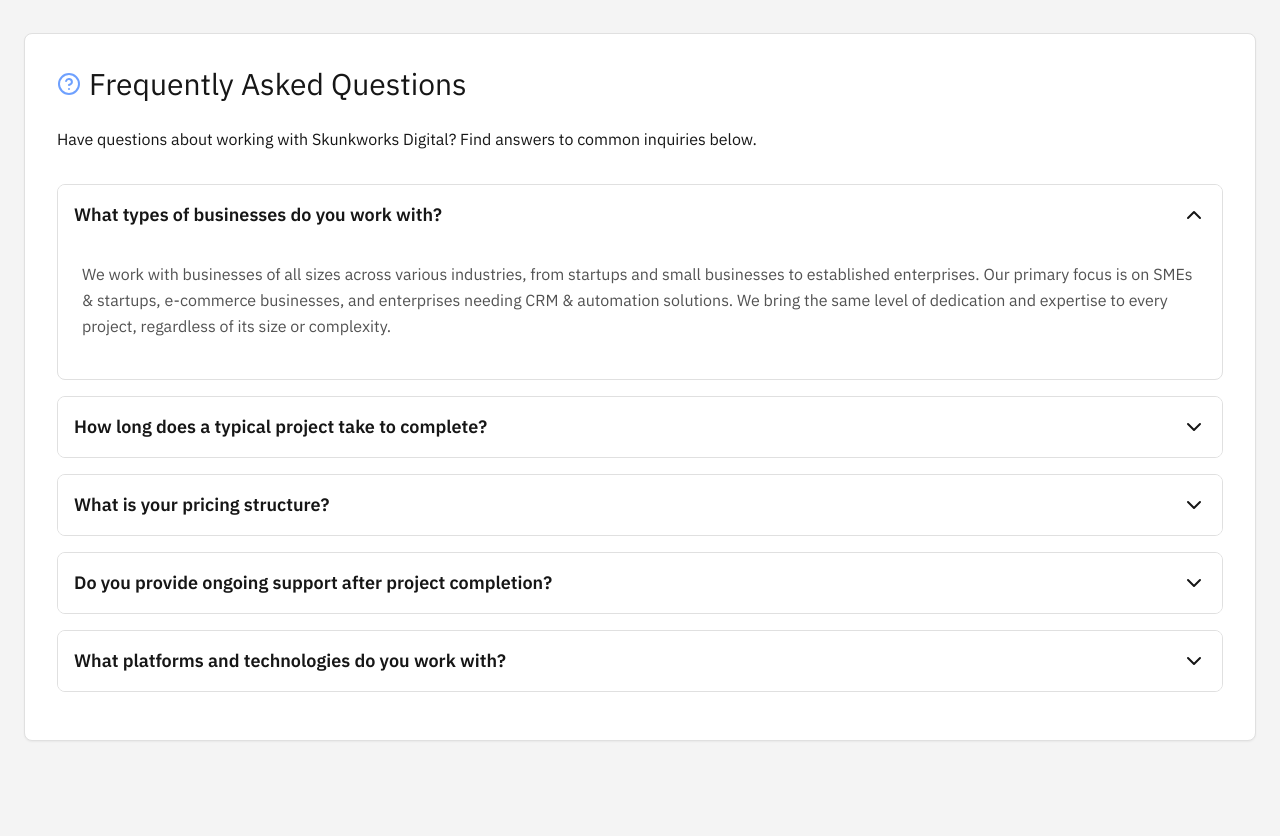
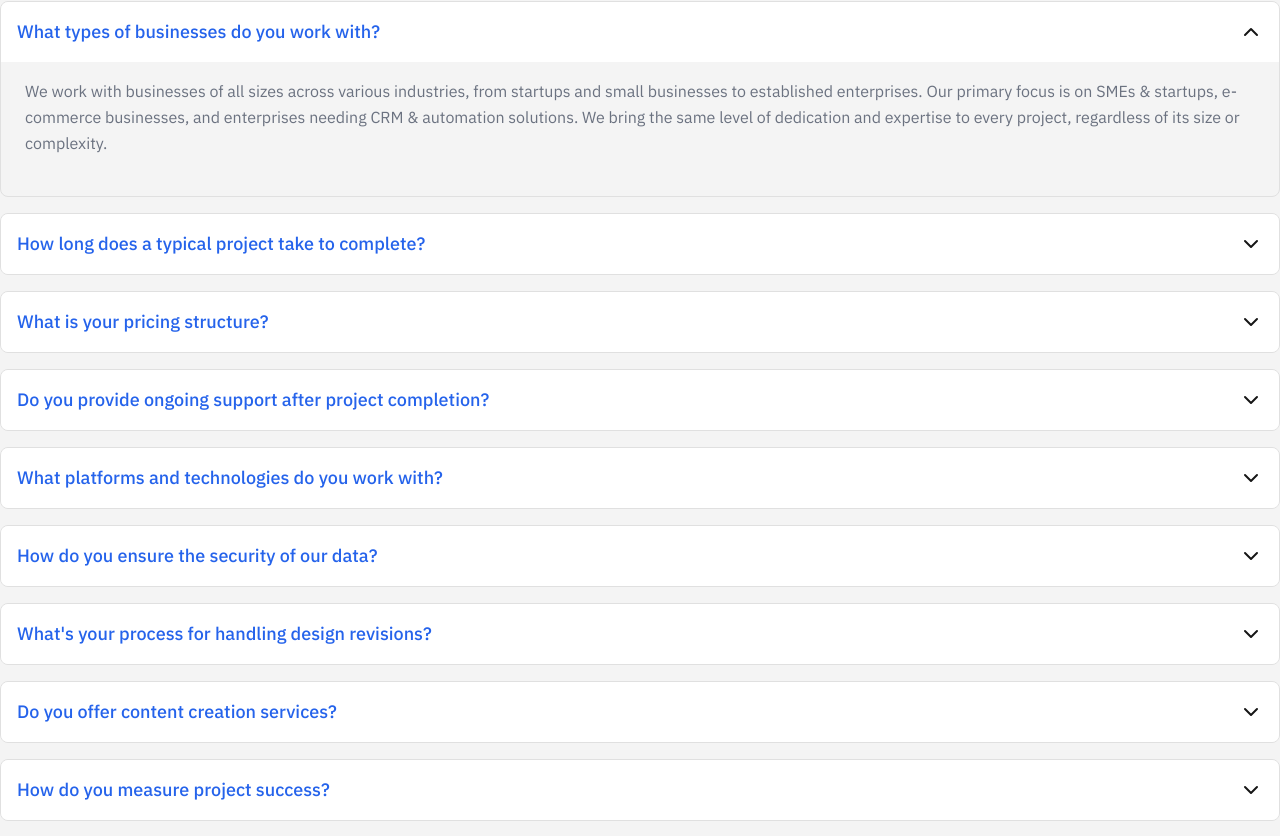
Before and after one commit to Skunkworks-Digital/www, a React (Vite) app: page / in a window 1280 px wide. Shown: the part 9122-9958 px from the top of the page. Built offline with nearby package versions, Linux system fonts and the light colour scheme.

Commit message:
Update Faq.tsx

```diff
--- a/src/components/Faq.tsx
+++ b/src/components/Faq.tsx
@@ -1,6 +1,6 @@
-import React, { useState } from 'react';
-import { useInView } from 'react-intersection-observer';
-import { HelpCircle, ChevronDown } from 'lucide-react';
+import React, { useState } from "react";
+import { useInView } from "react-intersection-observer";
+import { ChevronDown } from "lucide-react";
 
 interface AccordionItemProps {
   title: string;
@@ -17,12 +17,12 @@ const AccordionItem: React.FC<AccordionItemProps> = ({
   isOpen,
   toggleAccordion,
   delay,
-  inView
+  inView,
 }) => {
   return (
     <div
       className={`border border-[color:var(--ui-border)] rounded-lg mb-4 overflow-hidden transition-all duration-500 transform ${
-        inView ? 'opacity-100 translate-y-0' : 'opacity-0 translate-y-10'
+        inView ? "opacity-100 translate-y-0" : "opacity-0 translate-y-10"
       }`}
       style={{ transitionDelay: `${delay}ms` }}
     >
@@ -31,19 +31,23 @@ const AccordionItem: React.FC<AccordionItemProps> = ({
         onClick={toggleAccordion}
         aria-expanded={isOpen}
       >
-        <span className="font-semibold text-lg">{title}</span>
-        <ChevronDown className={`transform transition-transform duration-300 ${isOpen ? 'rotate-180' : ''}`} />
+        <span className="font-medium text-lg text-blue-600">{title}</span>
+        <ChevronDown
+          className={`transform transition-transform duration-300 ${
+            isOpen ? "rotate-180" : ""
+          }`}
+        />
       </button>
 
       <div
         className="overflow-hidden transition-all duration-300 ease-in-out"
         style={{
-          maxHeight: isOpen ? '500px' : '0',
+          maxHeight: isOpen ? "500px" : "0",
           opacity: isOpen ? 1 : 0,
-          padding: isOpen ? '1rem 1.5rem' : '0 1.5rem',
+          padding: isOpen ? "1rem 1.5rem" : "0 1.5rem",
         }}
       >
-        <p className="text-[color:var(--text-secondary)]">{content}</p>
+        <p className="text-gray-500">{content}</p>
       </div>
     </div>
   );
@@ -63,40 +67,58 @@ const Faq: React.FC = () => {
   const faqItems = [
     {
       title: "What types of businesses do you work with?",
-      content: "We work with businesses of all sizes across various industries, from startups and small businesses to established enterprises. Our primary focus is on SMEs & startups, e-commerce businesses, and enterprises needing CRM & automation solutions. We bring the same level of dedication and expertise to every project, regardless of its size or complexity."
+      content:
+        "We work with businesses of all sizes across various industries, from startups and small businesses to established enterprises. Our primary focus is on SMEs & startups, e-commerce businesses, and enterprises needing CRM & automation solutions. We bring the same level of dedication and expertise to every project, regardless of its size or complexity.",
     },
     {
       title: "How long does a typical project take to complete?",
-      content: "Project timelines vary depending on scope, complexity, and specific requirements. A basic website might take 4-6 weeks, while a comprehensive e-commerce platform or CRM implementation could take 2-4 months. During our initial consultation, we'll provide a detailed timeline based on your specific needs and work with you to establish realistic milestones and deadlines."
+      content:
+        "Project timelines vary depending on scope, complexity, and specific requirements. A basic website might take 4-6 weeks, while a comprehensive e-commerce platform or CRM implementation could take 2-4 months. During our initial consultation, we'll provide a detailed timeline based on your specific needs and work with you to establish realistic milestones and deadlines.",
     },
     {
       title: "What is your pricing structure?",
-      content: "We offer flexible pricing options including project-based quotes, monthly retainers, and growth-based partnerships. Our pricing is transparent, with no hidden fees or surprise costs. We'll work with you to find a pricing structure that suits your budget and business needs. During our initial consultation, we'll discuss your requirements in detail and provide a customized quote based on the scope of work."
+      content:
+        "We offer flexible pricing options including project-based quotes, monthly retainers, and growth-based partnerships. Our pricing is transparent, with no hidden fees or surprise costs. We'll work with you to find a pricing structure that suits your budget and business needs. During our initial consultation, we'll discuss your requirements in detail and provide a customized quote based on the scope of work.",
     },
     {
       title: "Do you provide ongoing support after project completion?",
-      content: "Yes, we offer various support and maintenance packages to ensure your digital assets continue to perform optimally. These include technical support, content updates, security monitoring, performance optimization, and strategic guidance. We believe in building long-term relationships with our clients and providing continuous value beyond the initial project implementation."
+      content:
+        "Yes, we offer various support and maintenance packages to ensure your digital assets continue to perform optimally. These include technical support, content updates, security monitoring, performance optimization, and strategic guidance. We believe in building long-term relationships with our clients and providing continuous value beyond the initial project implementation.",
     },
     {
       title: "What platforms and technologies do you work with?",
-      content: "We are platform-agnostic and work with a wide range of technologies based on what best suits your specific needs. For e-commerce, we work with platforms like Shopify, WooCommerce, and Magento. For websites, we use WordPress, Webflow, and custom solutions. For CRM and automation, we implement HubSpot, Salesforce, and custom-built systems. Our focus is on selecting the right technology for your business rather than forcing a one-size-fits-all approach."
-    }
+      content:
+        "We are platform-agnostic and work with a wide range of technologies based on what best suits your specific needs. For e-commerce, we work with platforms like Shopify, WooCommerce, and Magento. For websites, we use WordPress, Webflow, and custom solutions. For CRM and automation, we implement HubSpot, Salesforce, and custom-built systems. Our focus is on selecting the right technology for your business rather than forcing a one-size-fits-all approach.",
+    },
+    {
+      title: "How do you ensure the security of our data?",
+      content:
+        "We implement industry-standard security measures including SSL encryption, regular security audits, and compliance with data protection regulations. All our team members are trained in data security best practices, and we can sign NDAs if required. For sensitive projects, we offer additional security protocols tailored to your specific needs.",
+    },
+    {
+      title: "What's your process for handling design revisions?",
+      content:
+        "We include 2-3 rounds of revisions in our standard project scope to ensure the final deliverable meets your expectations. Additional revisions can be accommodated if needed. Our design process is collaborative, with regular checkpoints for feedback to minimize major changes later in the project.",
+    },
+    {
+      title: "Do you offer content creation services?",
+      content:
+        "Yes, we have in-house content specialists who can create SEO-optimized website copy, blog articles, product descriptions, and marketing content. We also work with professional copywriters and photographers when specialized content is required. Content strategy is included in our comprehensive digital solutions.",
+    },
+    {
+      title: "How do you measure project success?",
+      content:
+        "We establish clear KPIs at the start of each project, which may include metrics like conversion rates, page load speeds, search rankings, or sales figures depending on your goals. You'll receive regular reports with insights and recommendations for continuous improvement.",
+    },
+    {
+      title: "What makes your approach different from other agencies?",
+      content:
+        "We combine technical expertise with deep business understanding to create solutions that drive real results. Rather than just building what you ask for, we analyze your business objectives and user needs to recommend the most effective solutions. Our agile approach ensures we can adapt as your needs evolve.",
+    },
   ];
 
   return (
-    <section id="faq" ref={ref} className="py-16 bg-[color:var(--bg-primary)]">
-      <div className="container-custom">
-        <div className="tile">
-          <h2 className="flex items-center">
-            <HelpCircle className="section-icon" size={24} />
-            Frequently Asked Questions
-          </h2>
-
-          <p className="section-description">
-            Have questions about working with Skunkworks Digital? Find answers to common inquiries below.
-          </p>
-
-          <div className="mt-8">
+    <div ref={ref} className="mt-8">
       {faqItems.map((item, index) => (
         <AccordionItem
           key={index}
@@ -109,9 +131,6 @@ const Faq: React.FC = () => {
         />
       ))}
     </div>
-        </div>
-      </div>
-    </section>
   );
 };
 
```
Lines whose indentation alone changed are shown as unchanged.
